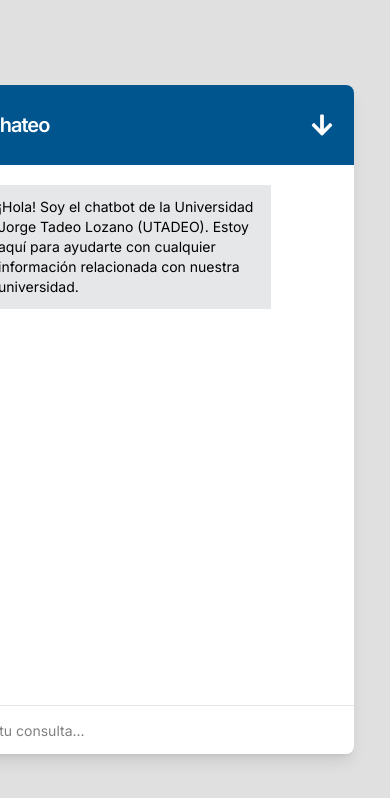
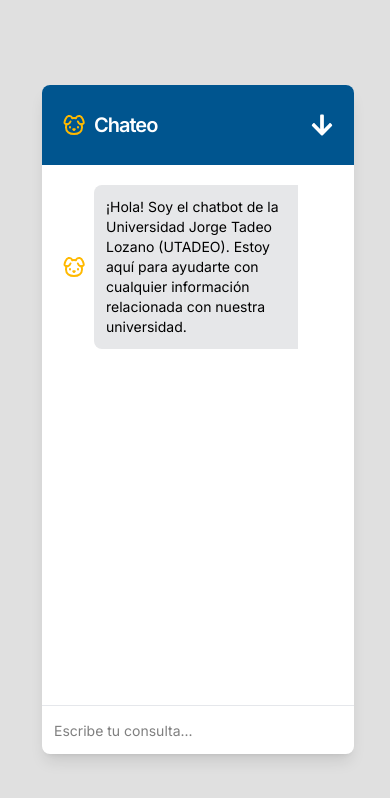
Before and after one commit to babaquero07/chateo-app, a React (Vite) app: page / in a window 390 px wide. Shown: the top 798 px of the page. Built offline with nearby package versions, Linux system fonts and the light colour scheme.

Commit message:
Update chatbot popup styles to improve responsiveness by adjusting width for mobile and desktop views.

```diff
--- a/src/App.css
+++ b/src/App.css
@@ -18,7 +18,7 @@
 }
 
 .chatbot-popup {
-  @apply fixed w-[420px] opacity-0 right-9 bottom-[90px] pointer-events-none scale-[20%] overflow-hidden bg-white rounded-lg transform origin-bottom-right shadow-lg transition-all duration-100;
+  @apply fixed w-[80%] md:w-[420px] opacity-0 right-9 bottom-[90px] pointer-events-none scale-[20%] overflow-hidden bg-white rounded-lg transform origin-bottom-right shadow-lg transition-all duration-100;
 }
 
 .container.show-chatbot .chatbot-popup {
```
